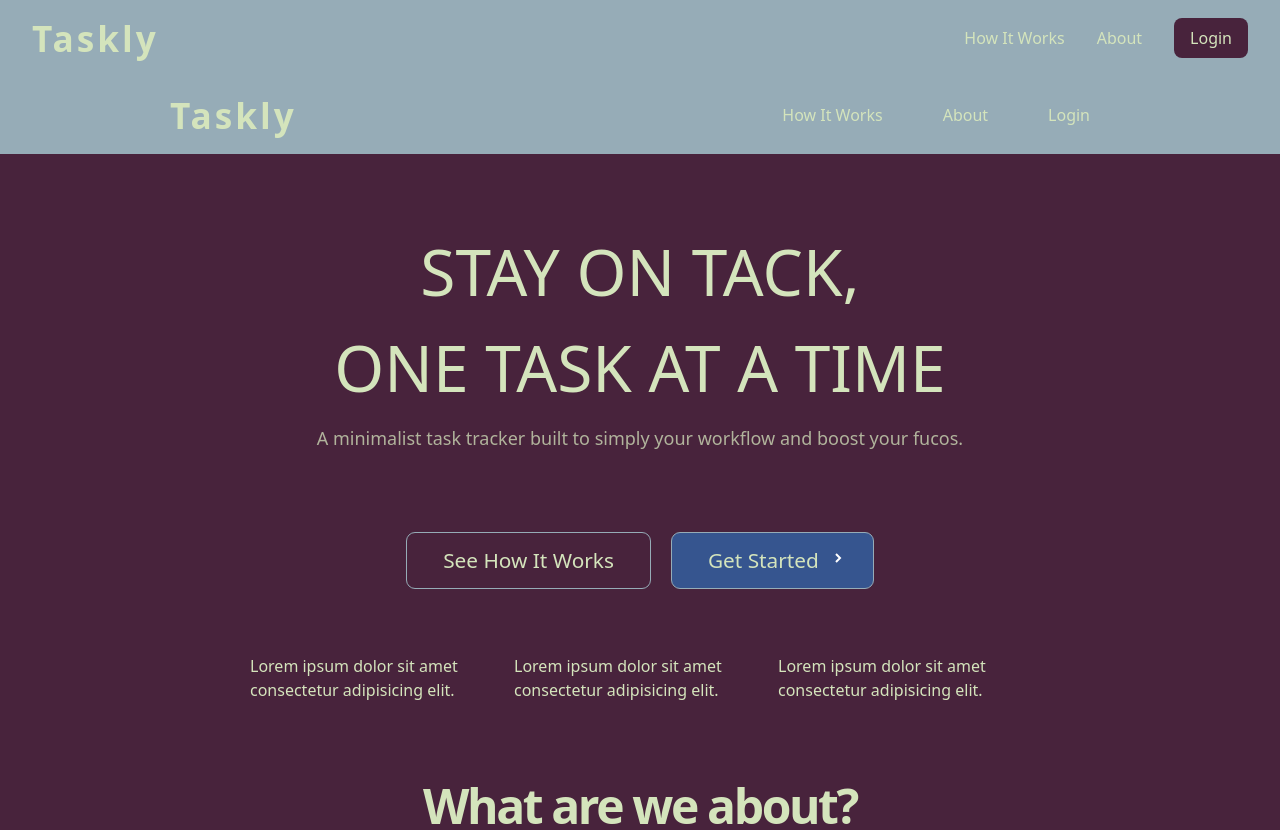
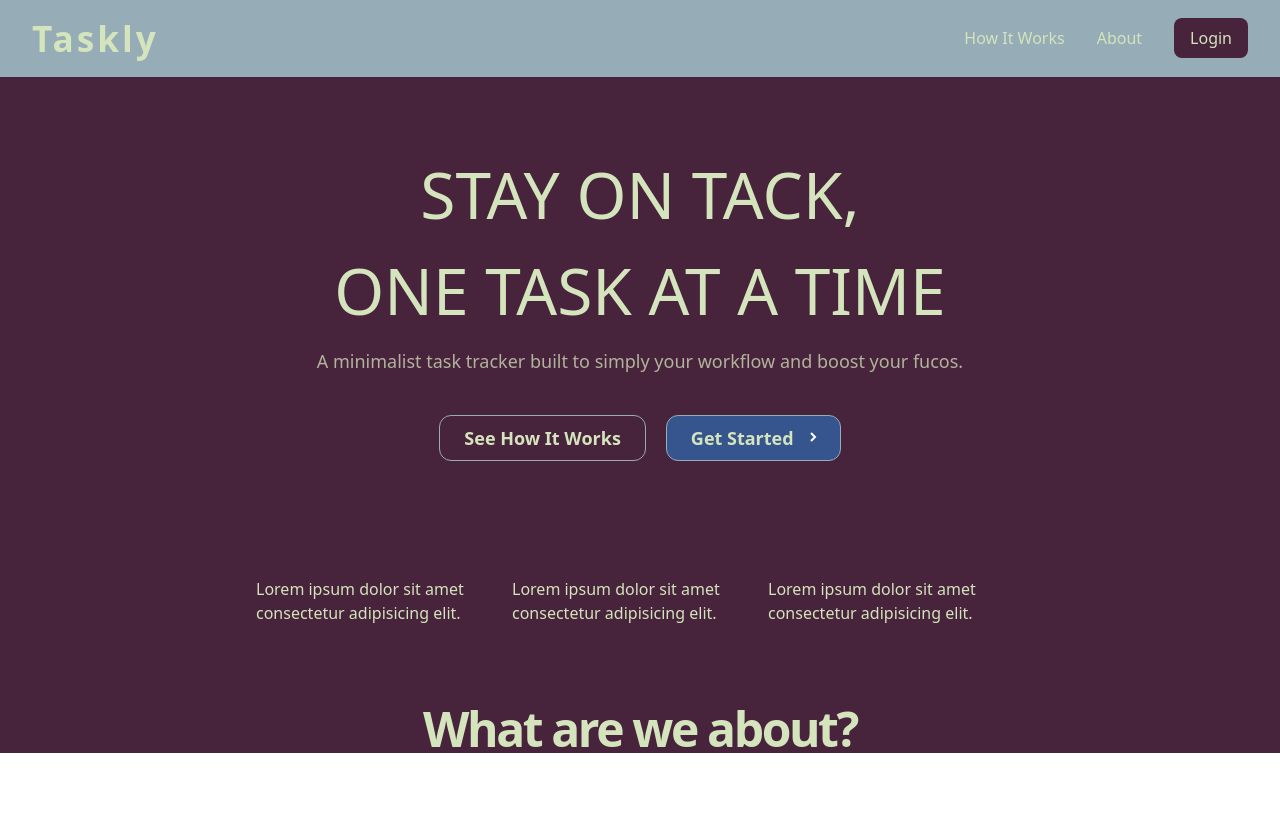
Before and after one commit to johnsenultra/task_tracker, a React (Vite) app: page / in a window 1280 px wide. After the commit the page ends 800 px from the top, so only its background shows below. Built offline with nearby package versions, Linux system fonts and the light colour scheme.

Commit message:
Update LandingPage to use Link components for navigation and improve button styling

```diff
--- a/src/pages/LandingPage.jsx
+++ b/src/pages/LandingPage.jsx
@@ -5,16 +5,16 @@ export default function LandingPage() {
   return (
     <main className="m-h-[screen] w-screen bg-[#48233C] text-[#D4E4BC]">
       {/* Header Section */}
-      <header className="mx-auto flex items-center justify-between bg-[#96ACB7] px-[170px]">
+      {/* <header className="mx-auto flex items-center justify-between bg-[#96ACB7] px-[170px]">
         <div className="py-3 text-[2.2rem] font-semibold tracking-[3px]">
-          <p>Taskly</p>
+          <a href="/">Taskly</a>
         </div>
         <nav className="me-[20px] space-x-15">
           <a href="#how-it-works">How It Works</a>
           <a href="#about">About</a>
-          <a>Login</a>
+          <Link to="/signin">Login</Link>
         </nav>
-      </header>
+      </header> */}
       <section className="min-h-[500px]">
         {/* Hero Section */}
         <div className="mx-auto max-w-[1330px] pt-[70px] text-center">
@@ -29,11 +29,12 @@ export default function LandingPage() {
             </p>
           </div>
           {/* Button */}
-          <div className="fo nt-semibold mt-20 inline-flex gap-5 text-[1.3rem] sm:flex-row">
-            <button className="cursor-pointer rounded-[9px] border-1 border-[#96ACB7] px-9 py-3 hover:bg-[#D4E4BC] hover:text-[#48233C]">
+          <div className="mx-auto mt-10 flex flex-col content-center justify-center gap-5 px-10 text-lg font-semibold md:flex-row">
+            <button className="cursor-pointer rounded-xl border-1 border-[#96ACB7] px-6 py-2 hover:bg-[#D4E4BC] hover:text-[#48233C]">
               See How It Works
             </button>
-            <button className="group relative inline-flex cursor-pointer overflow-hidden rounded-[9px] border-1 border-[#96ACB7] bg-[#36558F] px-9 py-3 before:absolute before:inset-0 before:z-[-1] before:bg-[#36558F] before:transition-transform before:duration-300 before:ease-in-out after:absolute after:inset-0 after:z-[-2] after:bg-[#D4E4BC] hover:-translate-y-0.5 hover:bg-[#D4E4BC] hover:text-[#48233C] hover:shadow-lg hover:shadow-gray-600/30 hover:before:-translate-x-full">
+            <button className="group relative cursor-pointer overflow-hidden rounded-xl border-1 border-[#96ACB7] bg-[#36558F] before:absolute before:inset-0 before:z-[-1] before:bg-[#36558F] before:transition-transform before:duration-300 before:ease-in-out after:absolute after:inset-0 after:z-[-2] after:bg-[#D4E4BC] hover:-translate-y-0.5 hover:bg-[#D4E4BC] hover:text-[#48233C] hover:shadow-lg hover:shadow-gray-600/30 hover:before:-translate-x-full">
+              <Link to="/signin" className="inline-flex px-6 py-2">
                 Get Started
                 <svg
                   aria-hidden="true"
@@ -41,7 +42,7 @@ export default function LandingPage() {
                   height="10"
                   width="10"
                   fill="none"
-                className="mt-2 -mr-2 ml-4 stroke-white stroke-2 group-hover:stroke-[#48233C]"
+                  className="mt-2 -mr-1 ml-4 stroke-white stroke-2 group-hover:stroke-[#48233C]"
                 >
                   <path
                     d="M0 5h7"
@@ -52,13 +53,14 @@ export default function LandingPage() {
                     className="transition group-hover:translate-x-[3px]"
                   ></path>
                 </svg>
+              </Link>
             </button>
           </div>
         </div>
       </section>
       {/* section for current overview of the system  */}
-      <section className="mx-auto max-w-[1330px]">
-        <div className="grid grid-cols-3 gap-3 px-[250px]">
+      <section className="relative">
+        <div className="mx-auto flex max-w-3xl flex-row">
           <div>Lorem ipsum dolor sit amet consectetur adipisicing elit.</div>
           <div>Lorem ipsum dolor sit amet consectetur adipisicing elit.</div>
           <div>Lorem ipsum dolor sit amet consectetur adipisicing elit.</div>
```
Lines whose indentation alone changed are shown as unchanged.
